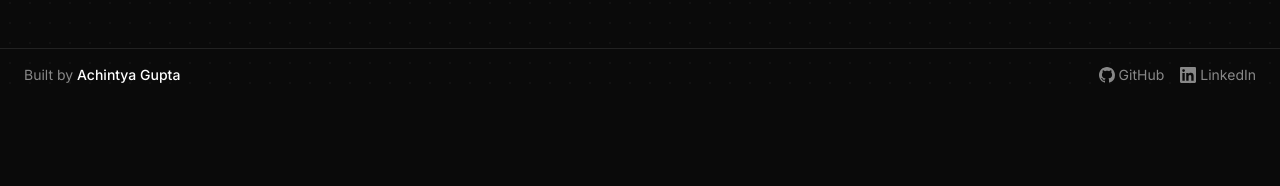
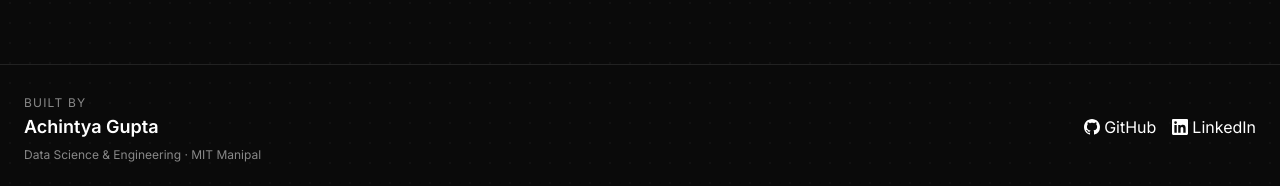
Before and after one commit to AchintyaCodes/fraud-audit-llm, a Next.js app in the folder frontend/: page / in a window 1280 px wide. Shown: the part 1267-1453 px from the top of the page. Before the commit the page ends 1368 px from the top, so only its background shows below. Built offline with nearby package versions, Linux system fonts and the light colour scheme; no server answers.

Commit message:
style: enhance footer with better typography and credentials

```diff
--- a/frontend/components/Dashboard.tsx
+++ b/frontend/components/Dashboard.tsx
@@ -384,9 +384,13 @@ This assessment aligns with Basel III operational risk management requirements a
         </div>
       </div>
 {/* Footer */}
-      <footer className="border-t border-border py-4 mt-4">
-        <div className="container mx-auto px-6 flex items-center justify-between text-sm text-text-secondary">
-          <span>Built by <span className="text-text-primary font-medium">Achintya Gupta</span></span>
+<footer className="border-t border-border py-6 mt-8">
+        <div className="container mx-auto px-6 flex items-center justify-between">
+          <div>
+            <span className="text-text-secondary text-xs uppercase tracking-widest">Built by</span>
+            <p className="text-text-primary font-semibold text-lg">Achintya Gupta</p>
+            <span className="text-text-secondary text-xs">Data Science & Engineering · MIT Manipal</span>
+          </div>
           <div className="flex items-center space-x-4">
             <a href="https://github.com/AchintyaCodes" target="_blank" rel="noopener noreferrer" className="hover:text-text-primary transition-colors flex items-center space-x-1">
               <svg width="16" height="16" viewBox="0 0 24 24" fill="currentColor"><path d="M12 0C5.37 0 0 5.37 0 12c0 5.31 3.435 9.795 8.205 11.385.6.105.825-.255.825-.57 0-.285-.015-1.23-.015-2.235-3.015.555-3.795-.735-4.035-1.41-.135-.345-.72-1.41-1.23-1.695-.42-.225-1.02-.78-.015-.795.945-.015 1.62.87 1.845 1.23 1.08 1.815 2.805 1.305 3.495.99.105-.78.42-1.305.765-1.605-2.67-.3-5.46-1.335-5.46-5.925 0-1.305.465-2.385 1.23-3.225-.12-.3-.54-1.53.12-3.18 0 0 1.005-.315 3.3 1.23.96-.27 1.98-.405 3-.405s2.04.135 3 .405c2.295-1.56 3.3-1.23 3.3-1.23.66 1.65.24 2.88.12 3.18.765.84 1.23 1.905 1.23 3.225 0 4.605-2.805 5.625-5.475 5.925.435.375.81 1.095.81 2.22 0 1.605-.015 2.895-.015 3.3 0 .315.225.69.825.57A12.02 12.02 0 0 0 24 12c0-6.63-5.37-12-12-12z"/></svg>
```
